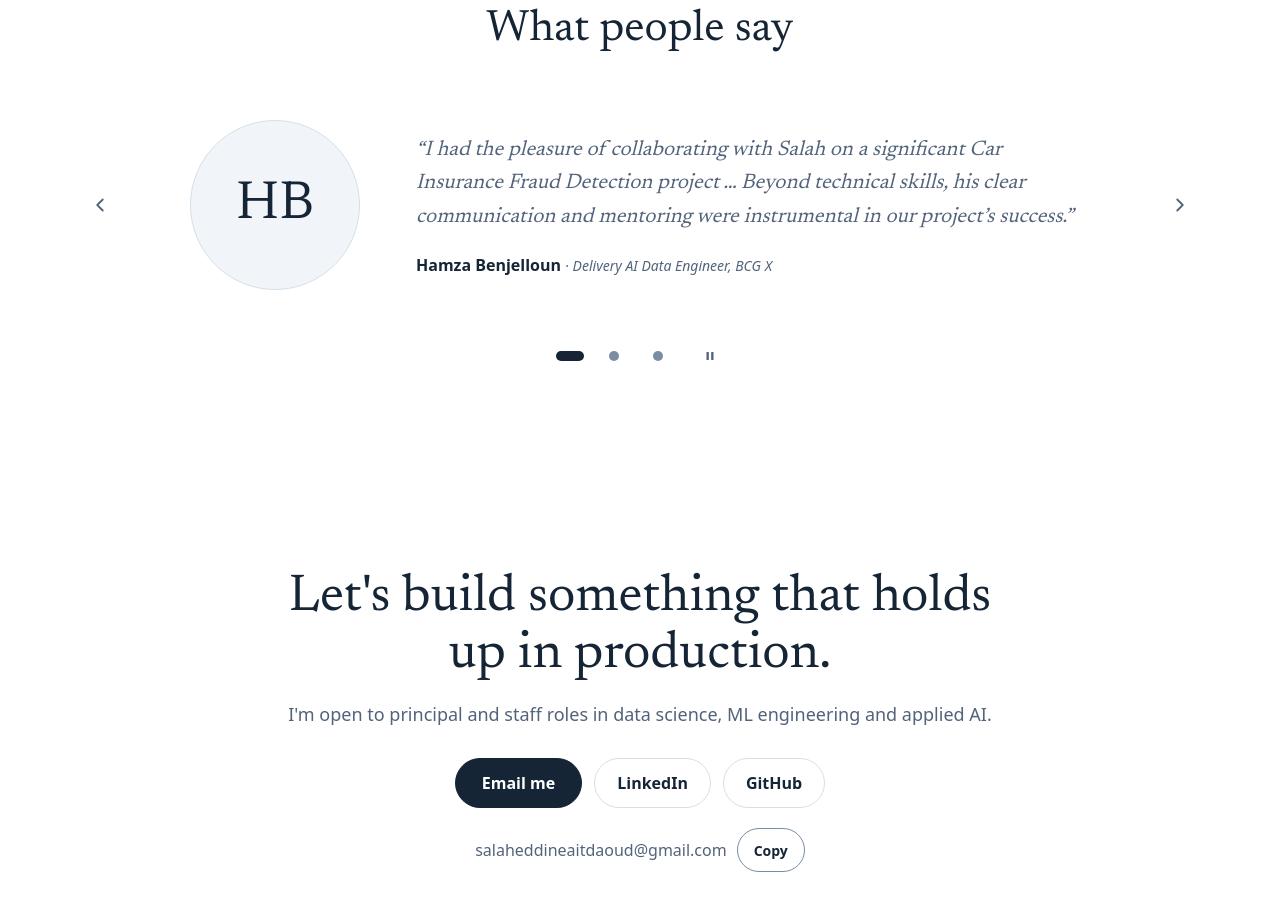
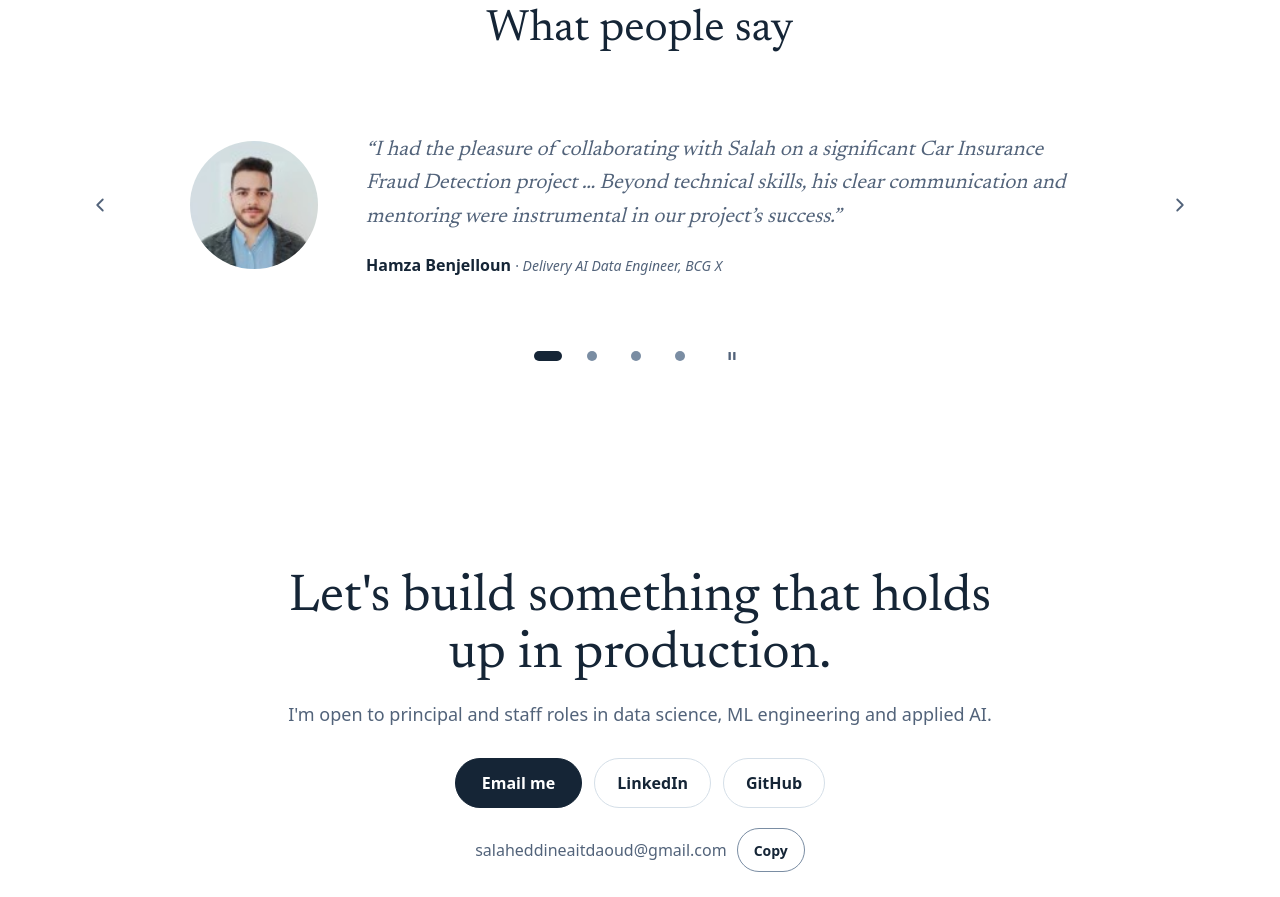
Before and after one commit to SalaheddineAD/salaheddinead.github.io, an Astro site in the folder web/: page / in a window 1280 px wide. Shown: the part 3920-4817 px from the top of the page. Built offline with nearby package versions, Linux system fonts and the light colour scheme; Astro itself is replaced by a stand-in of ours; a web font is replaced by a local one.

Commit message:
Add testimonial photos and Mohamed Taha El Bouhali's recommendation

```diff
--- a/web/src/components/Testimonials.astro
+++ b/web/src/components/Testimonials.astro
@@ -36,7 +36,7 @@ const initials = (name: string) => name.split(' ').map((w) => w[0]).slice(0, 2).
               >
                 <figure>
                   {photo
-                    ? <Image src={photo} alt="" width={340} height={340} class="avatar" loading="lazy" />
+                    ? <Image src={photo} alt="" width={100} height={100} class="avatar" loading="lazy" />
                     : <span class="avatar initials" aria-hidden="true">{initials(t.name)}</span>}
                   <div class="text">
                     <blockquote>{t.quote}</blockquote>
@@ -117,14 +117,14 @@ const initials = (name: string) => name.split(' ').map((w) => w[0]).slice(0, 2).
     max-width: 900px;
     margin: 0 auto;
     display: grid;
-    grid-template-columns: 170px minmax(0, 1fr);
+    grid-template-columns: 128px minmax(0, 1fr);
     align-items: center;
-    gap: 56px;
+    gap: 48px;
   }
 
   .avatar {
-    width: 170px;
-    height: 170px;
+    width: 128px;
+    height: 128px;
     border-radius: 50%;
     object-fit: cover;
   }
@@ -137,7 +137,7 @@ const initials = (name: string) => name.split(' ').map((w) => w[0]).slice(0, 2).
     border: 1px solid var(--line);
     color: var(--ink);
     font-family: var(--serif);
-    font-size: 54px;
+    font-size: 42px;
   }
 
   blockquote {
@@ -226,7 +226,7 @@ const initials = (name: string) => name.split(' ').map((w) => w[0]).slice(0, 2).
       text-align: center;
       gap: 24px;
     }
-    .avatar { width: 120px; height: 120px; }
+    .avatar { width: 112px; height: 112px; }
     .initials { font-size: 40px; }
     blockquote { font-size: 18px; }
     .name, .role { display: block; }
--- a/web/src/data/career.ts
+++ b/web/src/data/career.ts
@@ -37,4 +37,10 @@ export const testimonials = [
     role: 'Co-founder & CTO, Nyance',
     photo: 'wail-benhaddou',
   },
+  {
+    quote: '“I have worked with Salah Eddine back, for several months, I can say that his knowledge and approachs in data science were always on point, taking into consideration the specifity of each problem and tackling it with the appropriate toolkit. It has been always fun and interesting to share projects with Salah.”',
+    name: 'Mohamed Taha El Bouhali',
+    role: 'Data Scientist, BCG X',
+    photo: 'mohamed-taha-el-bouhali',
+  },
 ];
```
Also changed, not shown: web/src/assets/testimonials/hamza-benjelloun.png (added), web/src/assets/testimonials/mohamed-derri.png (added), web/src/assets/testimonials/mohamed-taha-el-bouhali.png (added), web/src/assets/testimonials/wail-benhaddou.png (added).
